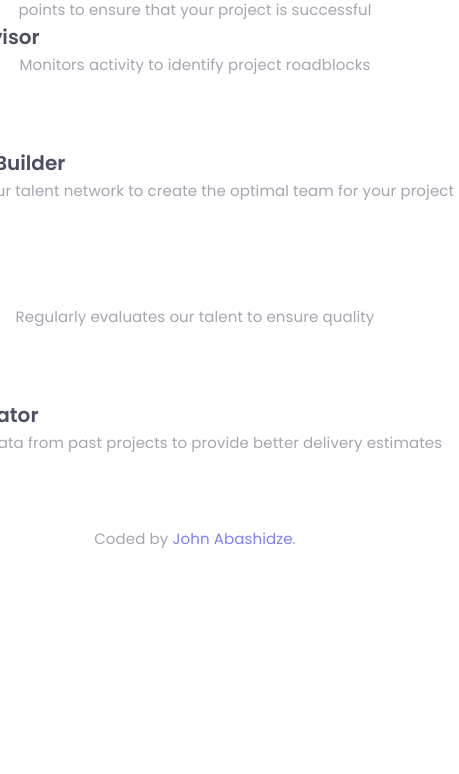
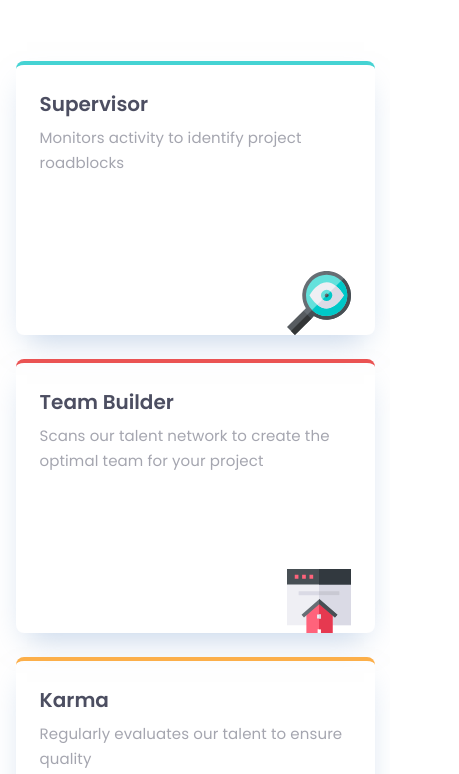
Before and after one commit to Cib-o/four-card-feature-section-master, a plain HTML site: page index.html in a window 390 px wide. Shown: the part 216-990 px from the top of the page, 459 px wide, since content can reach past the window. Before the commit the page ends 847 px from the top, so only its background shows below. Drawn offline with Linux system fonts and the light colour scheme.

Commit message:
Four Card Feature Section Project

```diff
--- a/index.html
+++ b/index.html
@@ -16,35 +16,35 @@
   </header>
 
   <div class="middle-section">
-    <div class="card">
+    <div class="card card-supervisor">
       <h3>Supervisor</h3>
       <p>Monitors activity to identify project roadblocks</p>
-      <img src="./images/icon-supervisor.svg">
+      <span><img src="./images/icon-supervisor.svg"></span>
     </div>
 
     <div class="container">
-      <div class="card">
+      <div class="card card-team-builder">
         <h3>Team Builder</h3>
         <p>Scans our talent network to create the optimal team for your project</p>
-        <img src="./images/icon-team-builder.svg">
+        <span><img src="./images/icon-team-builder.svg"></span>
       </div>
 
-      <div class="card">
+      <div class="card card-karma">
         <h3>Karma</h3>
         <p>Regularly evaluates our talent to ensure quality</p>
-        <img src="/images/icon-karma.svg">
+        <span><img src="/images/icon-karma.svg"></span>
       </div>
     </div>
 
-    <div class="card">
+    <div class="card card-calculator">
       <h3>Calculator</h3>
       <p>Uses data from past projects to provide better delivery estimates</p>
-      <img src="./images/icon-calculator.svg">
+      <span><img src="./images/icon-calculator.svg"></span>
     </div>
   </div>
 
   <footer>
-    <p>Coded by <a href="#">John Abashidze</a>.</p>
+    <p>Coded by <a href="https://twitter.com/JohnAbashidze" target="_blank">John Abashidze</a>.</p>
   </footer>
 </body>
 </html>
--- a/src/general.css
+++ b/src/general.css
@@ -15,7 +15,7 @@ body {
   flex-direction: column;
   font-family: 'Poppins', sans-serif;
   margin: 0;
-  padding: 80px 165px;
+  padding: 10px 60px;
 }
 
 h1,
@@ -54,10 +54,16 @@ p {
   letter-spacing: 0.11px;
   line-height: 25px;
   opacity: 0.5;
-  text-align: center;
-  width: 528px;
 }
 
 a {
   text-decoration: none;
 }
+
+/** Mobile Version **/
+@media (max-width: 612px) {
+  body {
+    margin: 0;
+    padding: 30px 10px;
+  }
+}
--- a/src/styles.css
+++ b/src/styles.css
@@ -0,0 +1,88 @@
+/** Default Desktop Version **/
+header p {
+  text-align: center;
+  width: 528px;
+}
+
+.middle-section {
+  align-items: center;
+  display: flex;
+  justify-content: center;
+  margin-top: 40px;
+  width: 100%;
+}
+
+.card {
+  border: 0;
+  border-top: 4px;
+  border-radius: 8px;
+  border-style: solid;
+  box-shadow: 0px 15px 30px -11px rgba(131, 166, 210, 0.5);
+  padding: 26px 26px 26px 26px;
+  height: 250px;
+  width: 350px;
+}
+
+.card p,
+.card h3  {
+  margin-bottom: 6px;
+}
+
+.card span {
+  display: flex;
+}
+
+.card span img {
+  margin-left: calc(100% - 64px);
+  margin-top: 90px;
+}
+
+.container {
+  display: flex;
+  flex-direction: column;
+}
+
+.card-supervisor {
+  border-color: var(--cyan);
+}
+
+.card-team-builder {
+  border-color: var(--red);
+}
+
+.card-karma {
+  border-color: var(--orange);
+}
+
+.card-calculator {
+  border-color: var(--blue);
+}
+
+footer {
+  margin-top: 60px;
+  margin-bottom: 20px;
+}
+
+/** Mobile Version **/
+@media (max-width: 612px) {
+  header h2,
+  header h1 {
+    font-size: 24px;
+  }
+
+  header p {
+    font-size: 15px;
+    width: 311px;
+  }
+
+  .middle-section {
+    flex-direction: column;
+  }
+
+  .card {
+    padding: 24px 24px 24px 24px;
+    margin-top: 24px;
+    height: 222px;
+    width: 311px;
+  }
+}
```
